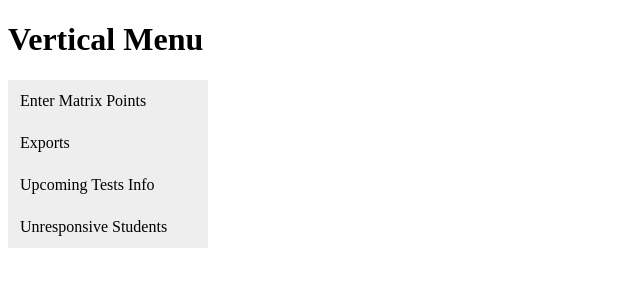
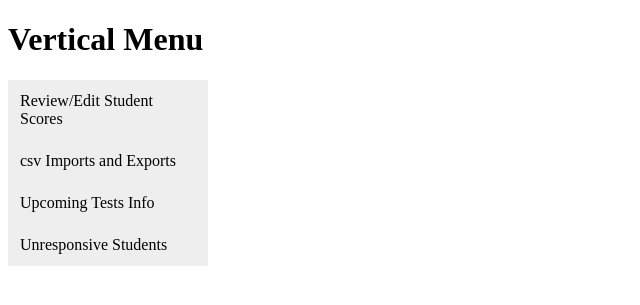
Before and after one commit to rss5799/Admissions-Management-System, a Flask app: page / in a window 1280 px wide. Shown: the top 305 px of the page, without its empty margins (0-640 px from the left). Run offline with Flask 3, Linux system fonts and the light colour scheme; parts of the project's set-up code (start-up, migrations or seed data) failed here and were passed over.

Commit message:
fixed index page

```diff
--- a/app/templates/index.html
+++ b/app/templates/index.html
@@ -30,8 +30,8 @@
 <h1>Vertical Menu</h1>
 
 <div class="vertical-menu">
-  <a href="/point_inputs">Enter Matrix Points</a>
-  <a href="/exports">Exports</a>
+  <a href="/point_inputs">Review/Edit Student Scores</a>
+  <a href="/exports">csv Imports and Exports</a>
   <a href="/upcoming_tests">Upcoming Tests Info</a>
   <a href="/unresponsive_students">Unresponsive Students</a>
 </div>
```
